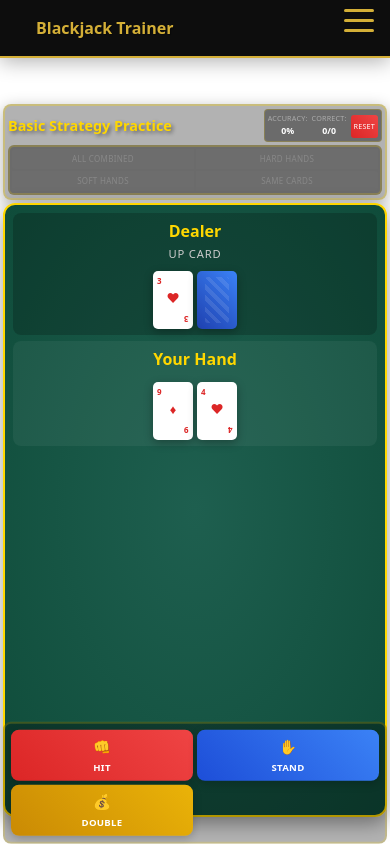
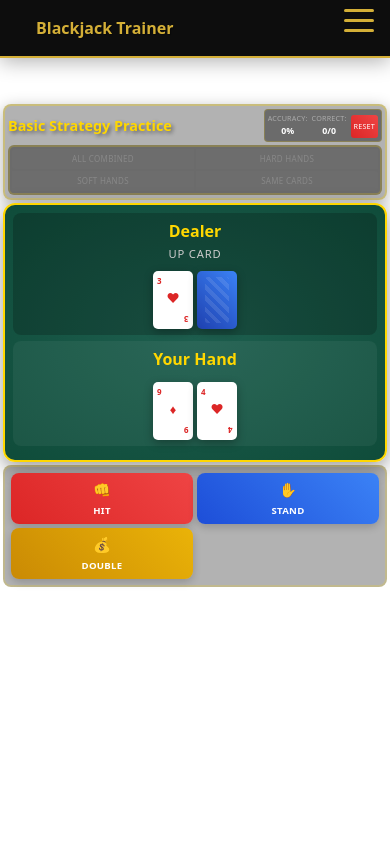
Before and after one commit to JakubSmilowski/CountJack, an Angular app: page /practice in a window 390 px wide. Built offline with nearby package versions, Linux system fonts and the light colour scheme.

Commit message:
added phone responsivnes

```diff
--- a/src/app/pages/basic-strategy-practice/basic-strategy-practice.css
+++ b/src/app/pages/basic-strategy-practice/basic-strategy-practice.css
@@ -173,7 +173,6 @@ body {
   margin-bottom: 8px;
   border: 2px solid #ffd700;
   box-shadow: 0 6px 20px rgba(0, 0, 0, 0.4);
-  flex: 1;
   min-height: 0;
   overflow: visible;
 }
```
